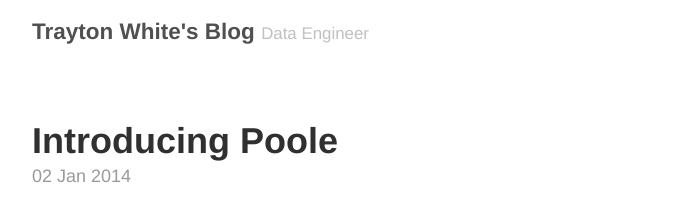
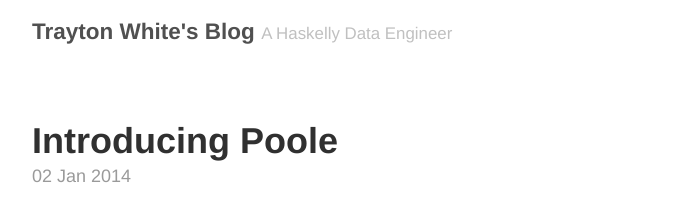
Before and after one commit to traytonwhite/traytonwhite.github.io, a Jekyll site: the page built from index.html, in a window 1280 px wide. Shown: the top 212 px of the page, without its empty margins (293-985 px from the left). Built offline with Jekyll 4.4.1, drawn with Linux system fonts in a browser that asks for light colours; the list of posts is cut into pages by our own code.

Commit message:
Update tagline in config

```diff
--- a/_config.yml
+++ b/_config.yml
@@ -6,7 +6,7 @@ relative_permalinks: true
 
 # Setup
 title:               Trayton White's Blog
-tagline:             Data Engineer
+tagline:             A Haskelly Data Engineer
 url:                 blog.traytonwhite.com
 paginate:            1
 baseurl:             ""
```
